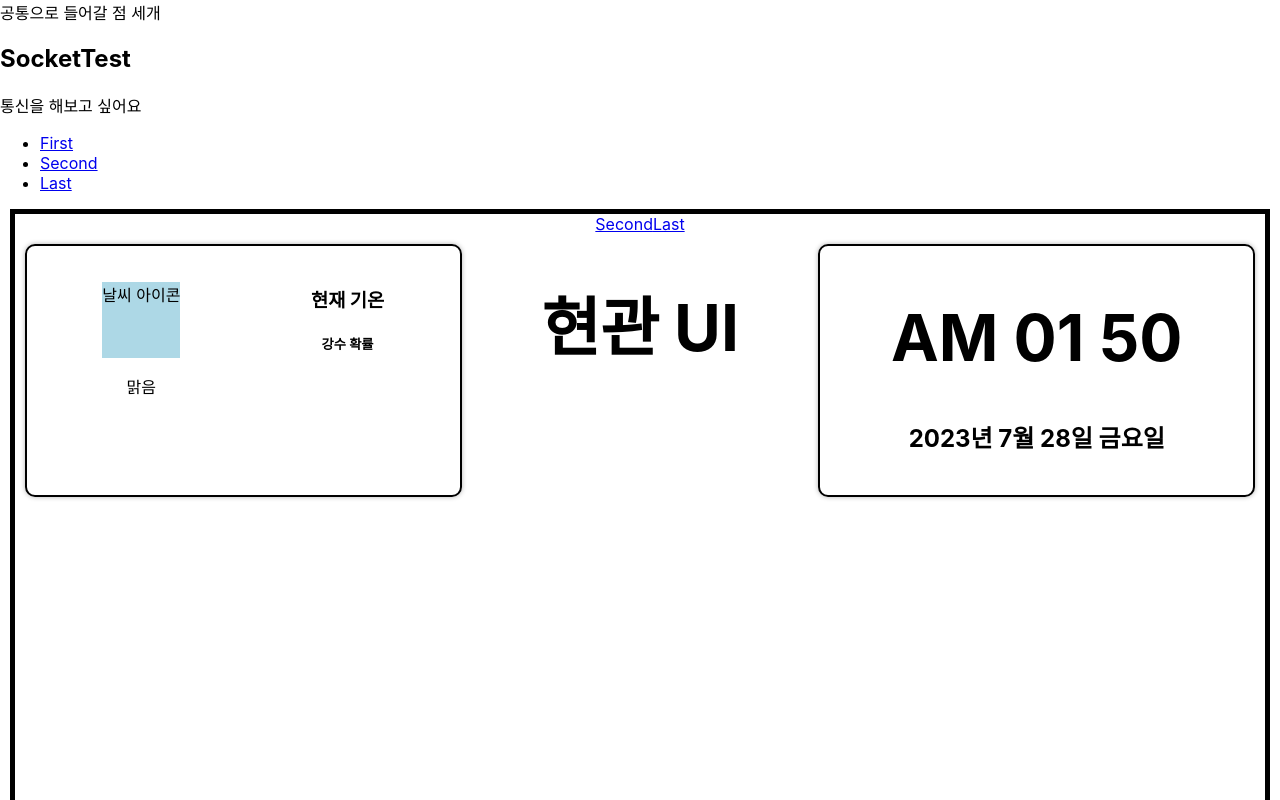
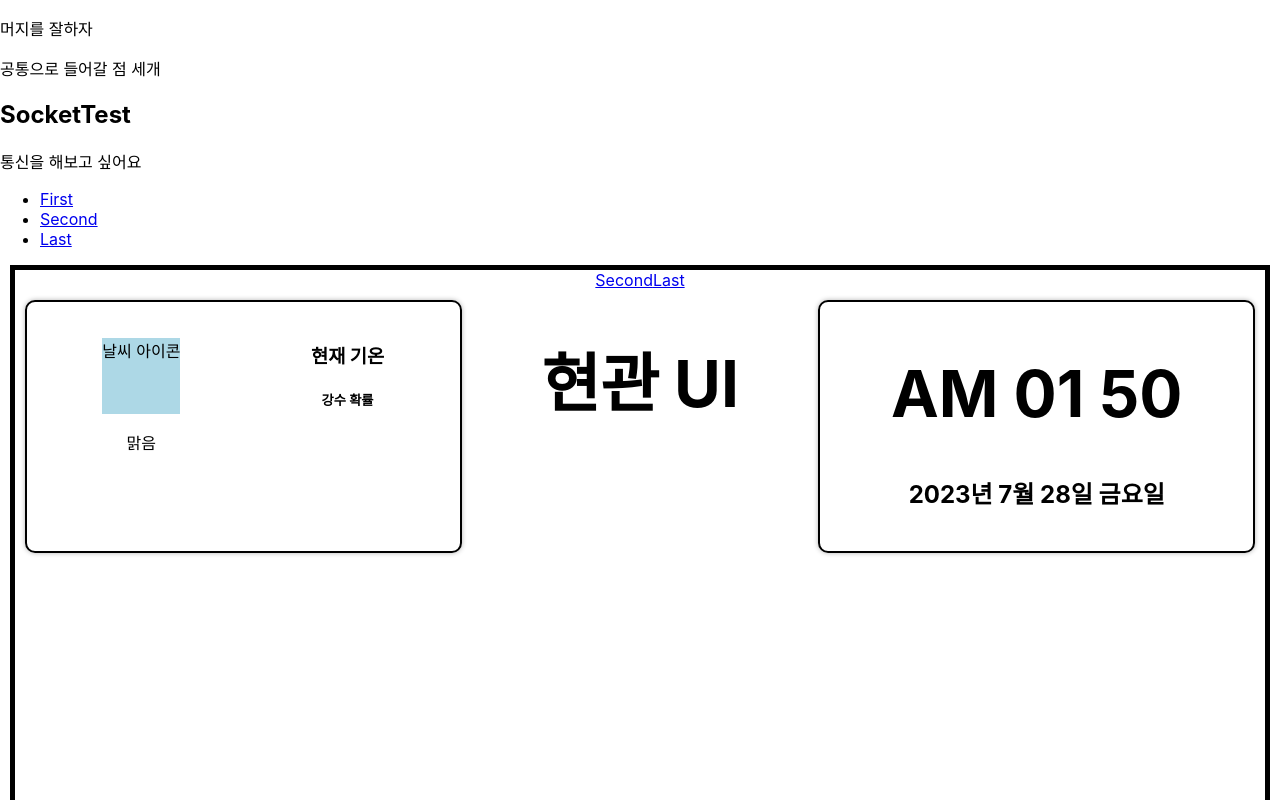
Before and after one commit to kimkyury/MirrorMe-SmartMirror-SpringBoot, a React (Create React App) app in the folder Frontend/Mirror/react/: page / in a window 1280 px wide. Shown: the top 800 px of the page. Built offline with nearby package versions, Linux system fonts and the light colour scheme; no server answers.

Commit message:
chore : merge issue

```diff
--- a/Frontend/Mirror/react/src/App.js
+++ b/Frontend/Mirror/react/src/App.js
@@ -14,6 +14,7 @@ function App() {
   return (
     <Router>
       <div>
+        <p>머지를 잘하자</p>
         {/* 모션제어 연결 후 변경 예정 */}
         <header>
           공통으로 들어갈 점 세개
```
